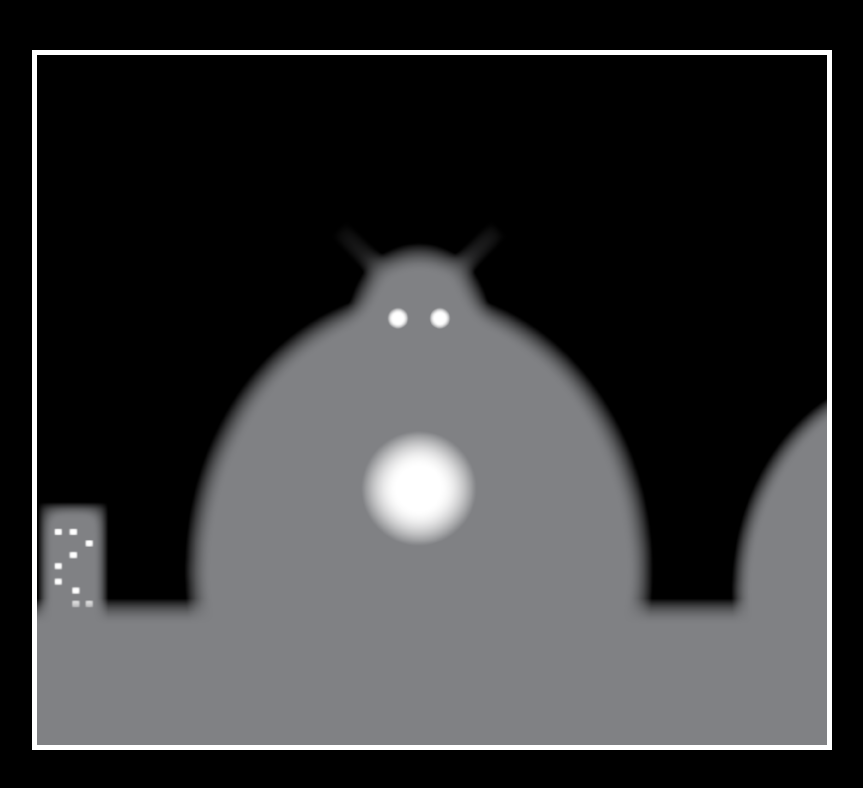
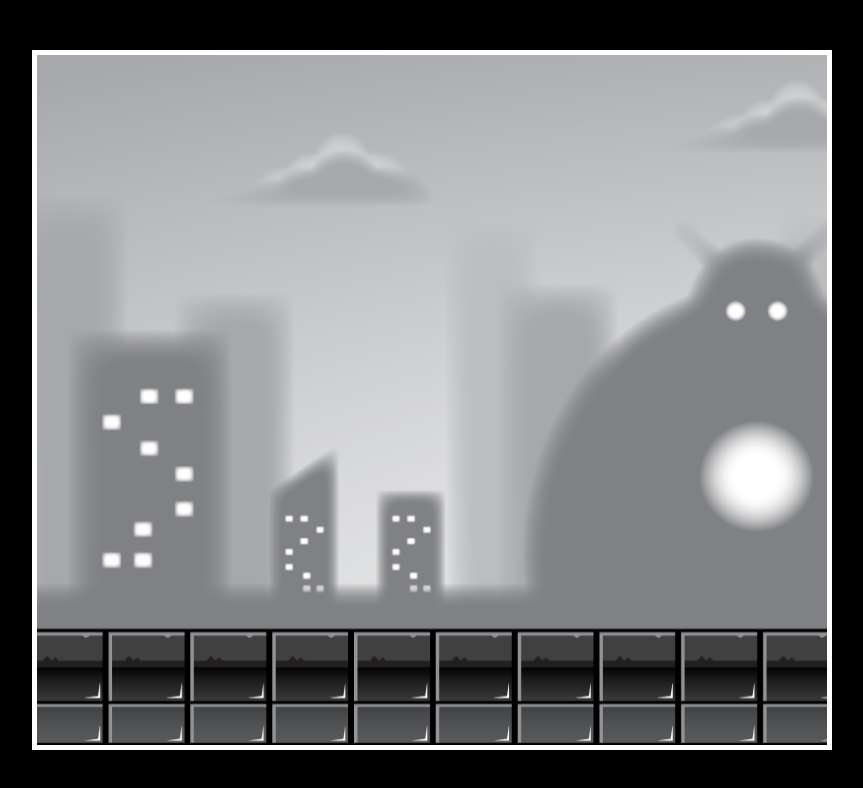
Before and after one commit to TraceOfHumanity/js-game-shadow-dog, a plain HTML site: page proj2-lecevBg/index.html in a window 1280 px wide. Shown: the whole page, without its empty margins (208-1071 px from the left). Drawn offline with Linux system fonts and the light colour scheme; animation ran at ten frames a second.

Commit message:
complete level parallax background

```diff
--- a/proj2-lecevBg/index.html
+++ b/proj2-lecevBg/index.html
@@ -10,5 +10,6 @@
     <canvas id="canvas"></canvas>
   </body>
 
-  <script src="index.js"></script>
+  <!-- <script src="index.js"></script> -->
+  <script src="index2.js"></script>
 </html>
--- a/proj2-lecevBg/index.js
+++ b/proj2-lecevBg/index.js
@@ -3,7 +3,7 @@ const ctx = canvas.getContext("2d");
 const CANVAS_WIDTH = (canvas.width = 800);
 const CANVAS_HEIGHT = (canvas.height = 700);
 
-const gameSpeed = 15;
+const gameSpeed = 10;
 
 const backgroundLayer1 = new Image();
 backgroundLayer1.src = "./backgroundLayers/layer-1.png";
--- /dev/null
+++ b/proj2-lecevBg/index2.js
@@ -0,0 +1,64 @@
+const canvas = document.getElementById("canvas");
+const ctx = canvas.getContext("2d");
+const CANVAS_WIDTH = (canvas.width = 800);
+const CANVAS_HEIGHT = (canvas.height = 700);
+
+const gameSpeed = 10;
+
+const backgroundLayer1 = new Image();
+backgroundLayer1.src = "./backgroundLayers/layer-1.png";
+const backgroundLayer2 = new Image();
+backgroundLayer2.src = "./backgroundLayers/layer-2.png";
+const backgroundLayer3 = new Image();
+backgroundLayer3.src = "./backgroundLayers/layer-3.png";
+const backgroundLayer4 = new Image();
+backgroundLayer4.src = "./backgroundLayers/layer-4.png";
+const backgroundLayer5 = new Image();
+backgroundLayer5.src = "./backgroundLayers/layer-5.png";
+
+class Layer {
+  constructor(image, speedModifier) {
+    this.x = 0;
+    this.y = 0;
+    this.width = 2400;
+    this.height = 700;
+    this.x2 = this.width;
+    this.image = image;
+    this.speedModifier = speedModifier;
+    this.speed = gameSpeed * this.speedModifier;
+  }
+  update() {
+    this.speed = gameSpeed * this.speedModifier;
+    if (this.x < -this.width) {
+      this.x = this.width + this.x2 - this.speed;
+    }
+    if (this.x2 < -this.width) {
+      this.x2 = this.width + this.x - this.speed;
+    }
+    this.x = Math.floor(this.x - this.speed);
+    this.x2 = Math.floor(this.x2 - this.speed);
+  }
+  draw() {
+    ctx.drawImage(this.image, this.x, this.y, this.width, this.height);
+    ctx.drawImage(this.image, this.x2, this.y, this.width, this.height);
+  }
+}
+const layer1 = new Layer(backgroundLayer1, 0.2);
+const layer2 = new Layer(backgroundLayer2, 0.4);
+const layer3 = new Layer(backgroundLayer3, 0.6);
+const layer4 = new Layer(backgroundLayer4, 0.8);
+const layer5 = new Layer(backgroundLayer5, 1);
+
+const gameObjects = [layer1, layer2, layer3, layer4, layer5];
+
+function animate() {
+  ctx.clearRect(0, 0, CANVAS_WIDTH, CANVAS_HEIGHT);
+
+  gameObjects.forEach((object) => {
+    object.update();
+    object.draw();
+  });
+  requestAnimationFrame(animate);
+}
+
+animate();
```
